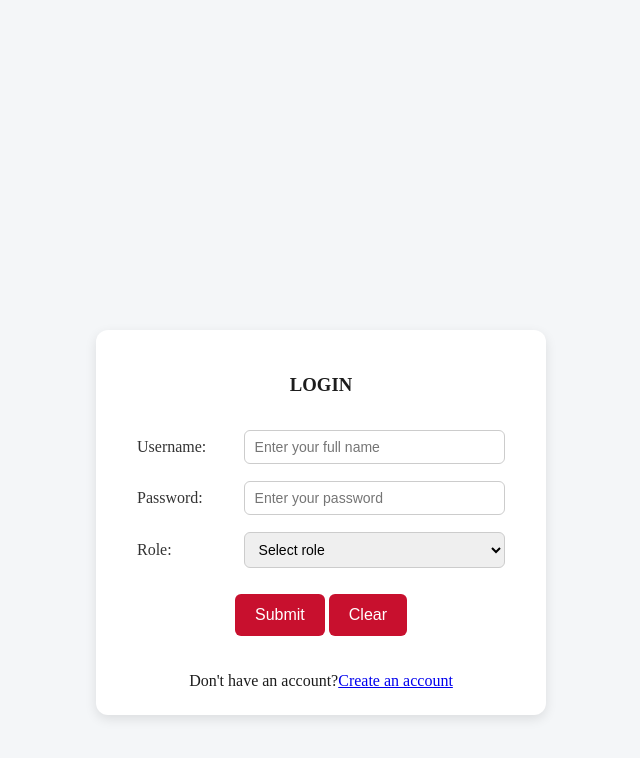
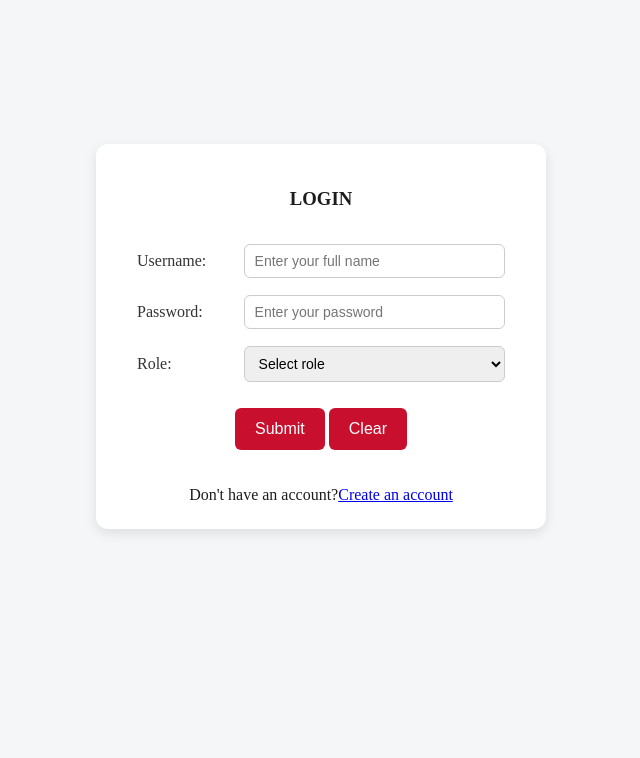
Before and after one commit to atik-ishrakk/web_technologies, a PHP site: page /view/login.php in a window 1280 px wide. Shown: the top 758 px of the page, without its empty margins (319-959 px from the left). Run offline with PHP 8.4, Linux system fonts and the light colour scheme.

Commit message:
Update login.css

```diff
--- a/Admin/css/login.css
+++ b/Admin/css/login.css
@@ -9,7 +9,7 @@ body {
 form {
   max-width: 400px;
   margin: 0 auto;
-  margin-top: 25%;
+  margin-top: 10%;
   background: #ffffff;
   padding: 25px;
   border-radius: 12px;
@@ -41,7 +41,8 @@ select {
 }
 
 input[type="submit"],
-input[type="reset"] {
+input[type="reset"],
+button {
   background-color: #c8102e;
   color: white;
   border: none;
```
